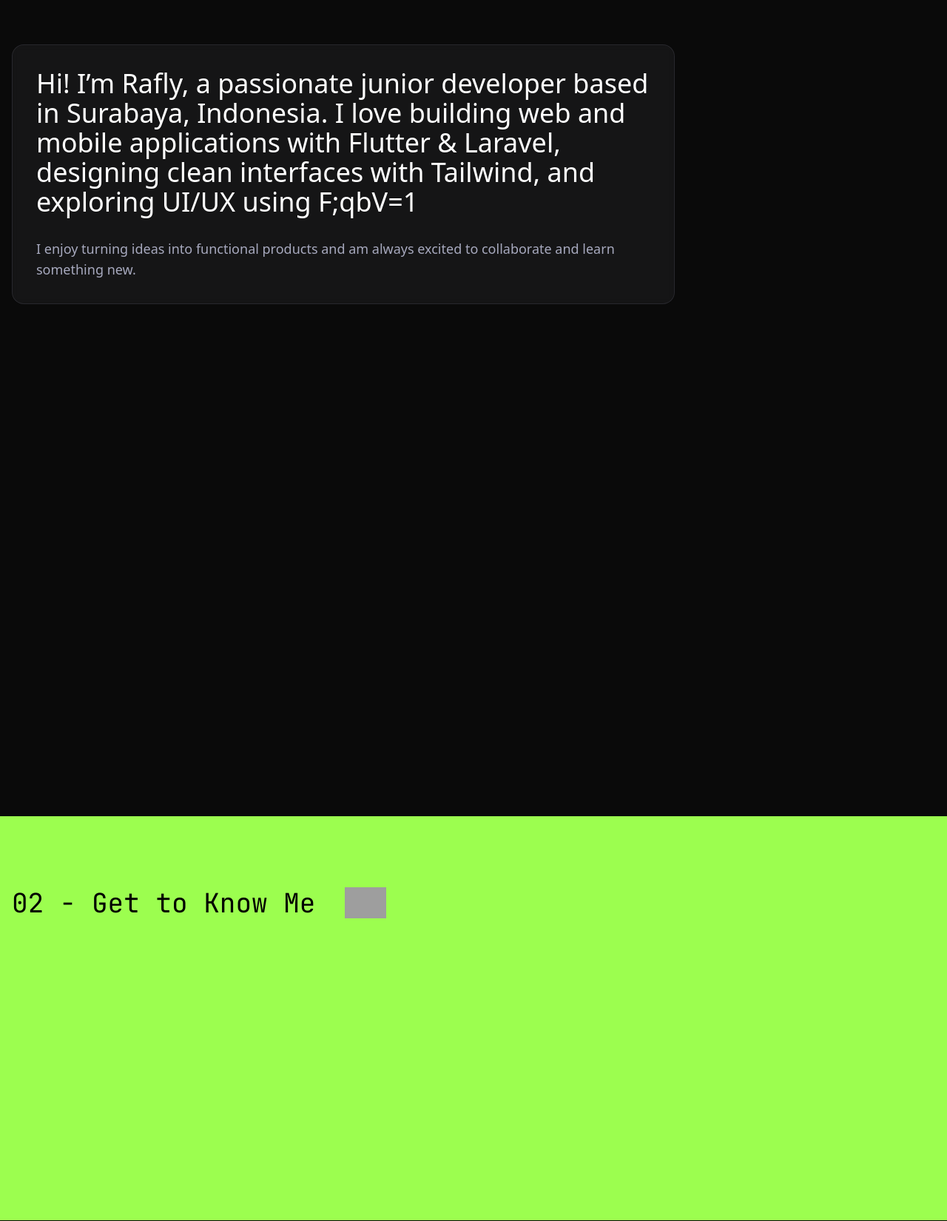
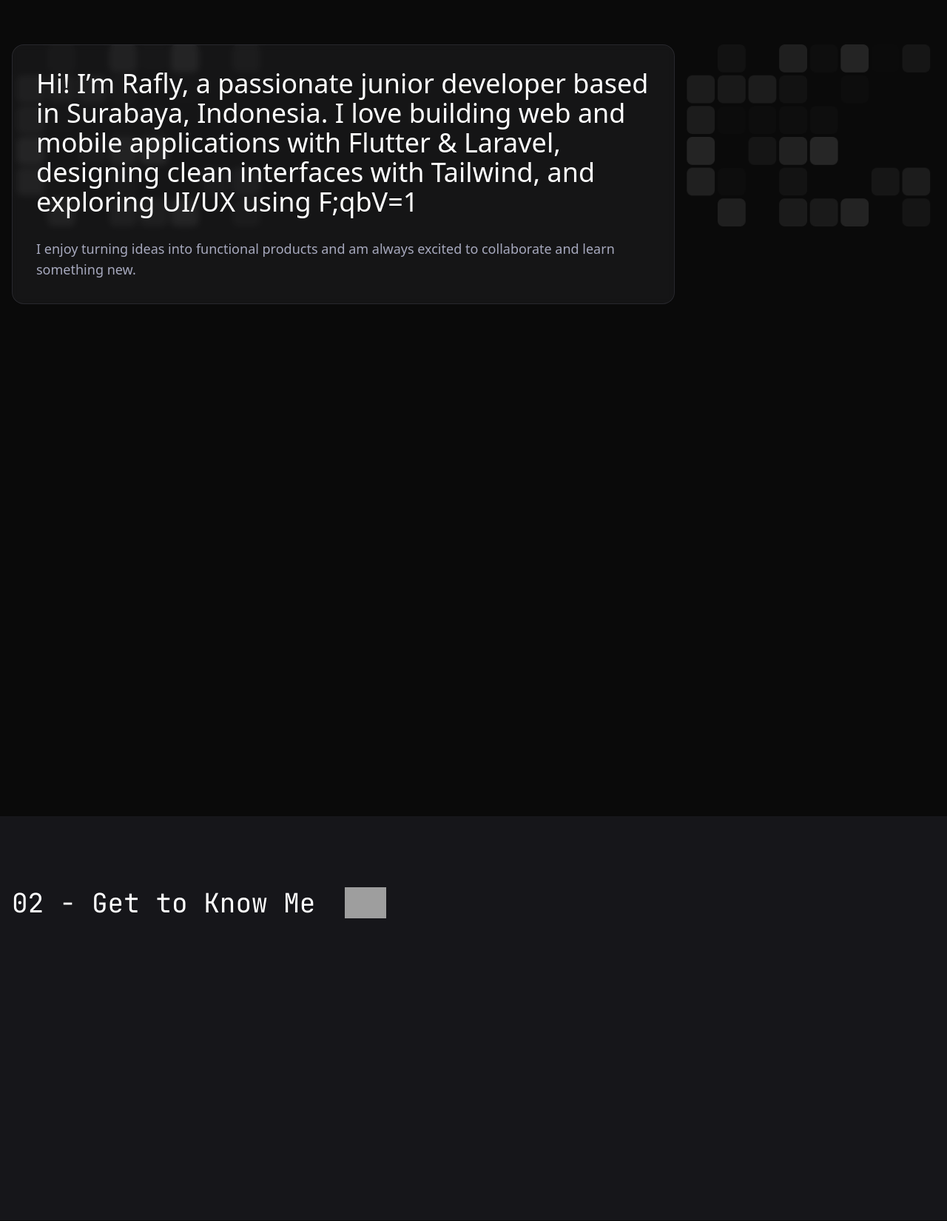
Before and after one commit to R4flllyh/portofolio-projects, a Vue app: page / in a window 1280 px wide. Shown: the part 1050-2700 px from the top of the page at 74% size. Built offline with nearby package versions, Linux system fonts and the light colour scheme; grey boxes are pictures that could not be loaded.

Commit message:
adding background in about section, and refactor service section

```diff
--- a/src/assets/styles/main.css
+++ b/src/assets/styles/main.css
@@ -133,6 +133,13 @@
   .hero-section::after {
     right: -150px; /* Position to the right */
   }
+
+  .about-section {
+    background-image: url('/src/assets/images/bg-about.png');
+    background-size: contain;
+    background-position: center;
+    background-repeat: no-repeat;
+  }
 }
 
 /* Animations */
--- a/src/components/About.vue
+++ b/src/components/About.vue
@@ -1,5 +1,5 @@
 <template>
-  <section id="about" class="section-padding bg-background text-headline px-4 py-16 md:py-24 flex justify-center">
+  <section id="about" class="section-padding bg-background text-headline px-4 py-16 md:py-24 flex justify-center about-section">
     <div class="w-full min-w-2xl max-w-7xl">
       <!-- Section Header -->
       <div class="mb-12 md:mb-16 flex items-center gap-10" ref="header">
@@ -24,6 +24,7 @@
           </div>
         </div>
       </div>
+
     </div>
   </section>
 </template>
--- a/src/components/Services.vue
+++ b/src/components/Services.vue
@@ -1,8 +1,8 @@
 <template>
-  <section id="services" class="section-padding bg-secondBackground text-headline px-4 py-16 md:py-24 flex justify-center">
+  <section id="services" class="section-padding bg-thirdBackground text-headline px-4 py-16 md:py-24 flex justify-center">
     <div class="w-full min-w-2xl max-w-7xl">
       <div class="mb-12 md:mb-16 flex items-center gap-10" ref="header">
-        <h2 class="text-xl md:text-4xl font-normal font-mono text-black">
+        <h2 class="text-xl md:text-4xl font-normal font-mono">
           02 - Get to Know Me
         </h2>
         <img id="scramble-cursor" src="https://assets.codepen.io/16327/scramble-cursor.png" alt="" class="w-14 object-contain" />
--- a/src/components/Statistics.vue
+++ b/src/components/Statistics.vue
@@ -3,22 +3,22 @@
     <div class="w-full min-w-2xl max-w-7xl">
       <div class="grid grid-cols-2 md:grid-cols-4 gap-6 md:gap-8">
         <div class="text-center" ref="stat1">
-          <div class="text-3xl md:text-5xl font-extrabold text-button mb-2 md:mb-4">15+</div>
+          <div class="text-3xl md:text-5xl font-extrabold text-secondBackground mb-2 md:mb-4">15+</div>
           <h3 class="text-lg md:text-xl font-semibold mb-1 md:mb-2">Projects Completed</h3>
           <p class="text-paragraph text-sm md:text-base">Successfully delivered web and mobile applications</p>
         </div>
         <div class="text-center" ref="stat2">
-          <div class="text-3xl md:text-5xl font-extrabold text-button mb-2 md:mb-4">8+</div>
+          <div class="text-3xl md:text-5xl font-extrabold text-secondBackground mb-2 md:mb-4">8+</div>
           <h3 class="text-lg md:text-xl font-semibold mb-1 md:mb-2">Happy Clients</h3>
           <p class="text-paragraph text-sm md:text-base">Satisfied clients with quality solutions</p>
         </div>
         <div class="text-center" ref="stat3">
-          <div class="text-3xl md:text-5xl font-extrabold text-button mb-2 md:mb-4">2+</div>
+          <div class="text-3xl md:text-5xl font-extrabold text-secondBackground mb-2 md:mb-4">2+</div>
           <h3 class="text-lg md:text-xl font-semibold mb-1 md:mb-2">Years Experience</h3>
           <p class="text-paragraph text-sm md:text-base">Continuous learning and professional growth</p>
         </div>
         <div class="text-center" ref="stat4">
-          <div class="text-3xl md:text-5xl font-extrabold text-button mb-2 md:mb-4">24/7</div>
+          <div class="text-3xl md:text-5xl font-extrabold text-secondBackground mb-2 md:mb-4">24/7</div>
           <h3 class="text-lg md:text-xl font-semibold mb-1 md:mb-2">Support Available</h3>
           <p class="text-paragraph text-sm md:text-base">Always ready to help and maintain projects</p>
         </div>
--- a/tailwind.config.js
+++ b/tailwind.config.js
@@ -9,6 +9,7 @@
       colors: {
         background: '#0a0a0a', // Dark background
         secondBackground: '#9cfe4f',
+        thirdBackground: '#16161A', // Slightly lighter dark background
         button: '#00ff00', // Bright green for buttons
         'illustration-highlight': '#00cc00', // Lighter green for highlights
         paragraph: '#ffffff', // White for text
```
Also changed, not shown: src/assets/images/bg-about.png (added).
